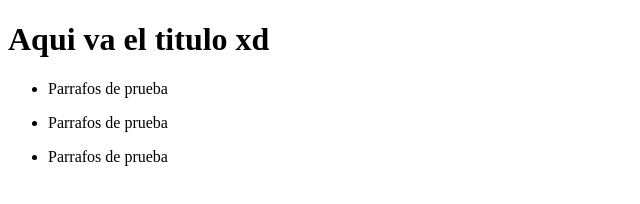
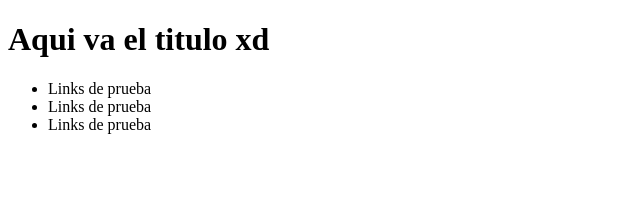
Before and after one commit to Elmomero/ProyectoPrueba, a plain HTML site: page index.html in a window 1280 px wide. Shown: the whole page, without its empty margins (0-640 px from the left). Drawn offline with Linux system fonts and the light colour scheme.

Commit message:
Update index.html

```diff
--- a/index.html
+++ b/index.html
@@ -9,19 +9,19 @@
     <h1>Aqui va el titulo xd </h1>
     <ul>
         <li>
-            <p>
-                Parrafos de prueba
-            </p>
+            <a>
+                Links de prueba
+            </a>
         </li>
         <li>
-            <p>
-                Parrafos de prueba
-            </p>
+            <a>
+                Links de prueba
+            </a>
         </li>
         <li>
-            <p>
-                Parrafos de prueba
-            </p>
+            <a>
+                Links de prueba
+            </a>
         </li>
     </ul>
 
```
